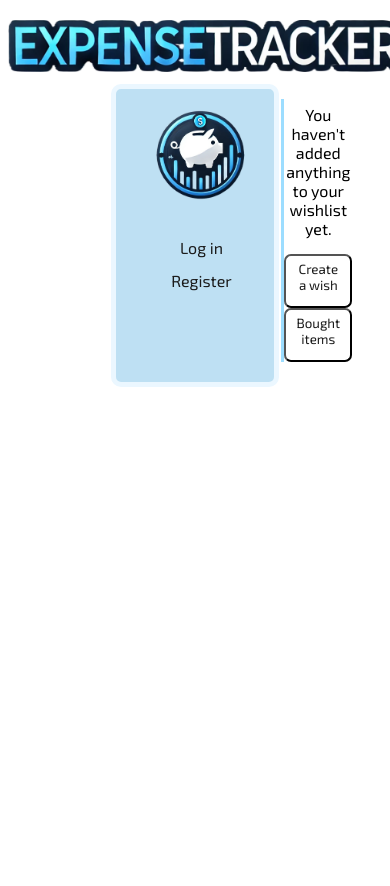
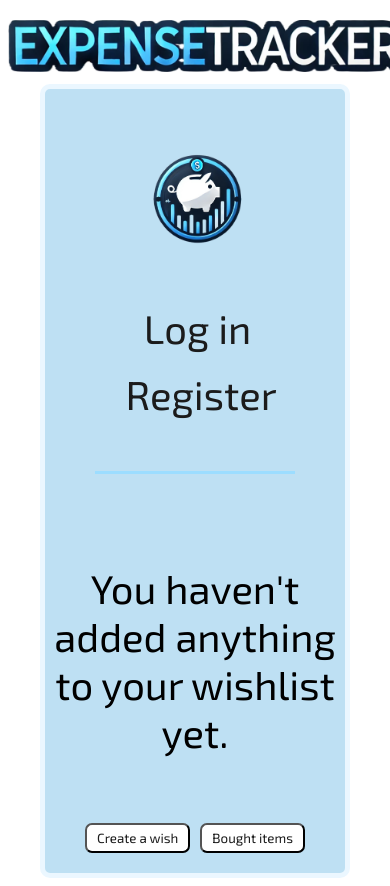
Before and after one commit to mixailvelinov/ExpenseTracker, a Django app: page /wishlist/ in a window 390 px wide; the page is wider, and only the part inside the window is pictured. Before the commit the page ends 387 px from the top of that part, so only its background shows below. Run offline with Django 5.2, Linux system fonts and the light colour scheme; data that the repository does not hold is empty.

Commit message:
added some responsive design and styled the wishlist page

```diff
--- /dev/null
+++ b/static/styles/responsive.css
@@ -0,0 +1,40 @@
+@media (min-width: 1100px) {
+    .body-container {
+        width: 40%;
+        height: auto;
+        display: flex;
+    }
+
+    header {
+        border-right: 3px solid #9cddff;
+    }
+}
+
+@media (max-width: 1099px) {
+    .body-container {
+        width: 60%;
+        height: auto;
+        display: flex;
+        flex-direction: column;;
+    }
+
+    header {
+        border-bottom: 3px solid #9cddff;
+        margin: 10px 20px;
+    }
+}
+
+@media (max-width: 700px) {
+    .body-container {
+        width: 80%;
+        height: 100%;
+        display: flex;
+        flex-direction: column;;
+        font-size: 40px;
+    }
+
+    header {
+        border-bottom: 3px solid #9cddff;
+        margin: 50px;
+    }
+}
--- a/static/styles/style.css
+++ b/static/styles/style.css
@@ -10,10 +10,14 @@ input, textarea, select {
 }
 
 a {
-    padding-bottom: 8px;
     text-decoration: none;
     color: #1b1b1b;
     display: block;
+}
+
+nav a {
+    padding: 3px;
+    margin-bottom: 8px;
 }
 
 nav a:hover {
@@ -67,12 +71,10 @@ button:hover {
 
 .body-container {
     text-align: center;
-    width: 42%;
     margin: 0 auto;
     background-color: #bee0f3;
     border-radius: 10px;
     padding-bottom: 10px;
-    display: flex;
     border: 5px solid #ebf7ff;
 }
 
@@ -85,12 +87,11 @@ button:hover {
 
 header {
     padding-left: 25px;
-    border-right: 3px solid #9cddff;
     margin: 10px 0;
     padding-right: 20px;
 }
 
-ul {
+ul, li {
     list-style: none;
     padding: 0;
 }
@@ -144,26 +149,36 @@ nav ul li a {
 }
 
 li {
-    padding: 3px;
+    padding: 2px;
 }
 
 /*wishlist and wishlist history*/
 .wishlist-buttons {
-    padding-bottom: 10px;
+    padding: 10px;
 }
 
 .wish-card {
-    background-color: #deacff;
-    padding-bottom: 5px;
+    background-color: rgba(235, 209, 255, 0.6);
     border-radius: 8px;
+    padding: 5px;
+    border: 2px solid #c3edff;
+
+}
+
+.wishlist {
+    display: flex;
+    flex-direction: column;
 }
 
 .modify-wish-buttons {
     display: flex;
     justify-content: center;
-    margin-top: 10px;
-    margin-top: 10px;
     gap: 6px;
+    margin-bottom: 6px;
+}
+
+.modify-wish-buttons button, .modify-wish-buttons button a {
+    padding: 1px;
 }
 
 .wish-button, .wish-button a {
--- a/templates/base.html
+++ b/templates/base.html
@@ -7,6 +7,7 @@
     <meta charset="UTF-8">
     <title>ExpenseTracker</title>
     <link rel="stylesheet" href="{% static 'styles/style.css' %}">
+        <link rel="stylesheet" href="{% static 'styles/responsive.css' %}">
 </head>
 <body>
 
@@ -48,6 +49,8 @@
 
         {% block content %}
 
+
+
         {% endblock %}
 
     </div>
--- a/templates/common/bought-items.html
+++ b/templates/common/bought-items.html
@@ -4,7 +4,7 @@
     {% if object_list %}
         {% for obj in object_list %}
             <ul>
-                <li class="bought-item">{{ obj.title }} - {{ obj.price }}</li>
+                <li class="bought-item">{{ obj.title }} - {{ obj.price|floatformat:2 }}</li>
             </ul>
         {% endfor %}
     {% else %}
--- a/templates/common/index.html
+++ b/templates/common/index.html
@@ -2,4 +2,6 @@
 
 {% block content %}
 
+    <h1 class="greeting">Hello, {{ request.user.first_name }}!</h1>
+
 {% endblock %}
--- a/templates/common/wishlist.html
+++ b/templates/common/wishlist.html
@@ -5,12 +5,23 @@
 <div class="wishlist">
     {% if object_list %}
         {% for obj in object_list %}
-            <ul>
             <div class="wish-card">
-                <li>{{ obj.title }}</li>
-                <li>{{ obj.price }}</li>
-                <li>{{ obj.date_added }}</li>
-                <li>Why I want it: {{ obj.description }}</li>
+
+
+                {% if obj.image %}
+                    <div class="wish-info">
+                            <div class="wish-photo">
+                        <img src="{{ obj.image }}" alt="">
+                    </div>
+                {% endif %}
+                    <ul>
+                        <li> {{ obj.title }}</li>
+                        <li>{{ obj.price|floatformat:2 }}</li>
+                        <li>{{ obj.date_added }}</li>
+                        <li>{{ obj.description }}</li>
+                    </ul>
+                </div>
+
                 <div class="modify-wish-buttons">
                     <button class="wish-button"><a href="{% url 'wishlist-edit' obj.id %}">Edit Wish</a></button>
                         <form action="{% url 'wishlist-delete' obj.id %}" method="post">
@@ -21,10 +32,9 @@
                             {% csrf_token %}
                             <button class="wish-button">Buy item</button>
                         </form>
-                                    </div>
+                </div>
 
                 </div>
-            </ul>
         {% endfor %}
     {% else %}
         <p>You haven't added anything to your wishlist yet.</p>
--- a/templates/deposits/deposit.html
+++ b/templates/deposits/deposit.html
@@ -11,6 +11,9 @@
             {{ form.description }}
             <button type="submit">Deposit</button>
         </form>
+
+{#        <div class="confirmation-message" style='display:none;'></div>#}
+
     </div>
 
 {% endblock %}
--- a/templates/expenses/expenses-history.html
+++ b/templates/expenses/expenses-history.html
@@ -7,7 +7,7 @@
         <ul>
             {% for obj in object_list %}
                 <div class="expenses-card">
-                    <li>{{ obj.amount }}</li>
+                    <li>{{ obj.amount|floatformat:2 }}</li>
                     <li>{{ obj.date }}</li>
                     <li>{{ obj.description }}</li>
                 </div>
```
Also changed, not shown: other parts of static/styles/style.css (+35 -0 lines).
